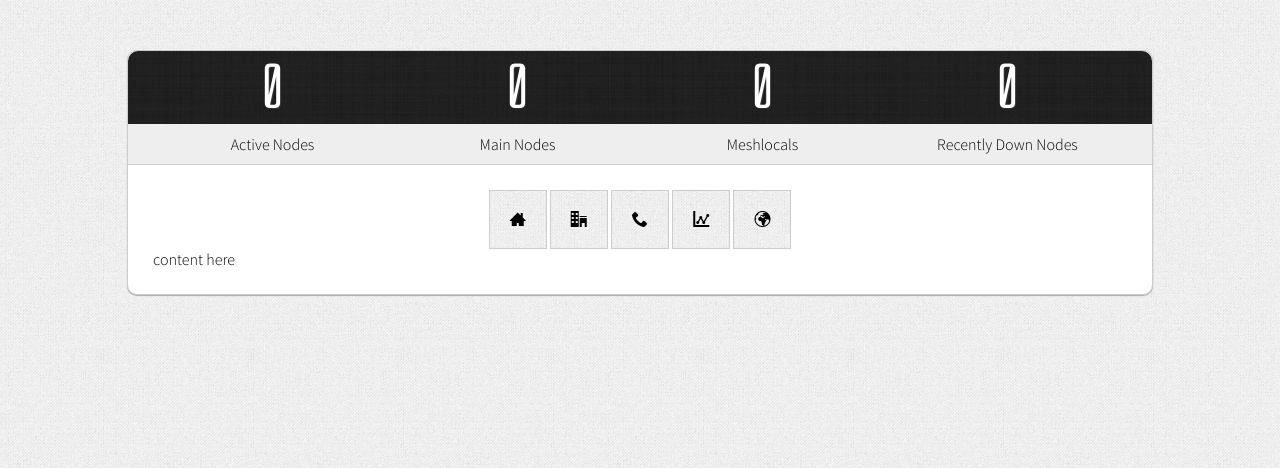
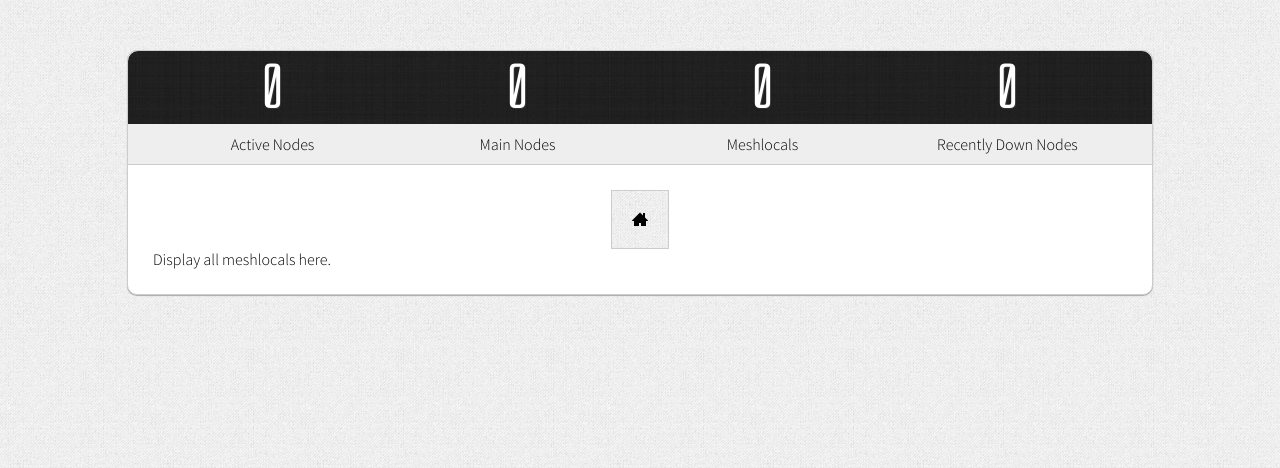
Before and after one commit to marylandmesh/stat, a PHP site: page /local/ in a window 1280 px wide. Shown: the top 468 px of the page. Run offline with PHP 8.4, Linux system fonts and the light colour scheme.

Commit message:
Updating index pages

```diff
--- a/local/index.php
+++ b/local/index.php
@@ -38,14 +38,10 @@
             </div>
             <div class="paper_wrap">
             	<div class="button_wrap">
-                    <a href="#graph" class="ic">a</a>
-                    <a href="#chart" class="ic">b</a>
-                    <a href="#map" class="ic">d</a>
-                    <a href="#table" class="ic">e</a>
-                    <a href="#contact" class="ic">f</a>
+                    <a href="/" class="ic" title="Home">a</a>
                 </div>
                 <div class="content">
-                	content here
+                	Display all meshlocals here.
                 </div>
             </div>
         </div>
```
Also changed, not shown: index.php (+5 -5 lines).
